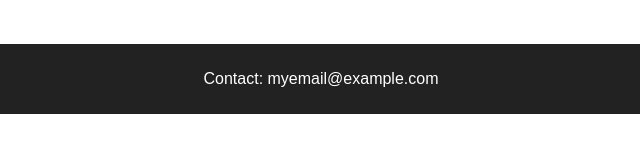
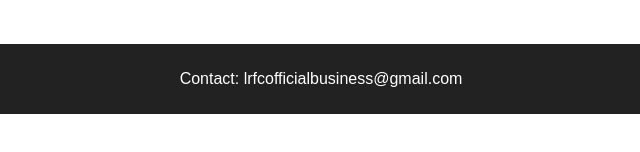
Before and after one commit to lrbusiness/LRFC, a plain HTML site: page index.html in a window 1280 px wide. Shown: the part 126-278 px from the top of the page, 319-959 px from the left. Drawn offline with Linux system fonts and the light colour scheme.

Commit message:
Updated footer contact email to 'lrfcofficialbusiness@gmail.com'

```diff
--- a/index.html
+++ b/index.html
@@ -12,7 +12,7 @@
         <p>Check out my projects and works here.</p>
     </main>
     <footer>
-        <p>Contact: myemail@example.com</p>
+        <p>Contact: lrfcofficialbusiness@gmail.com</p>
     </footer>
 </body>
 </html>
```
